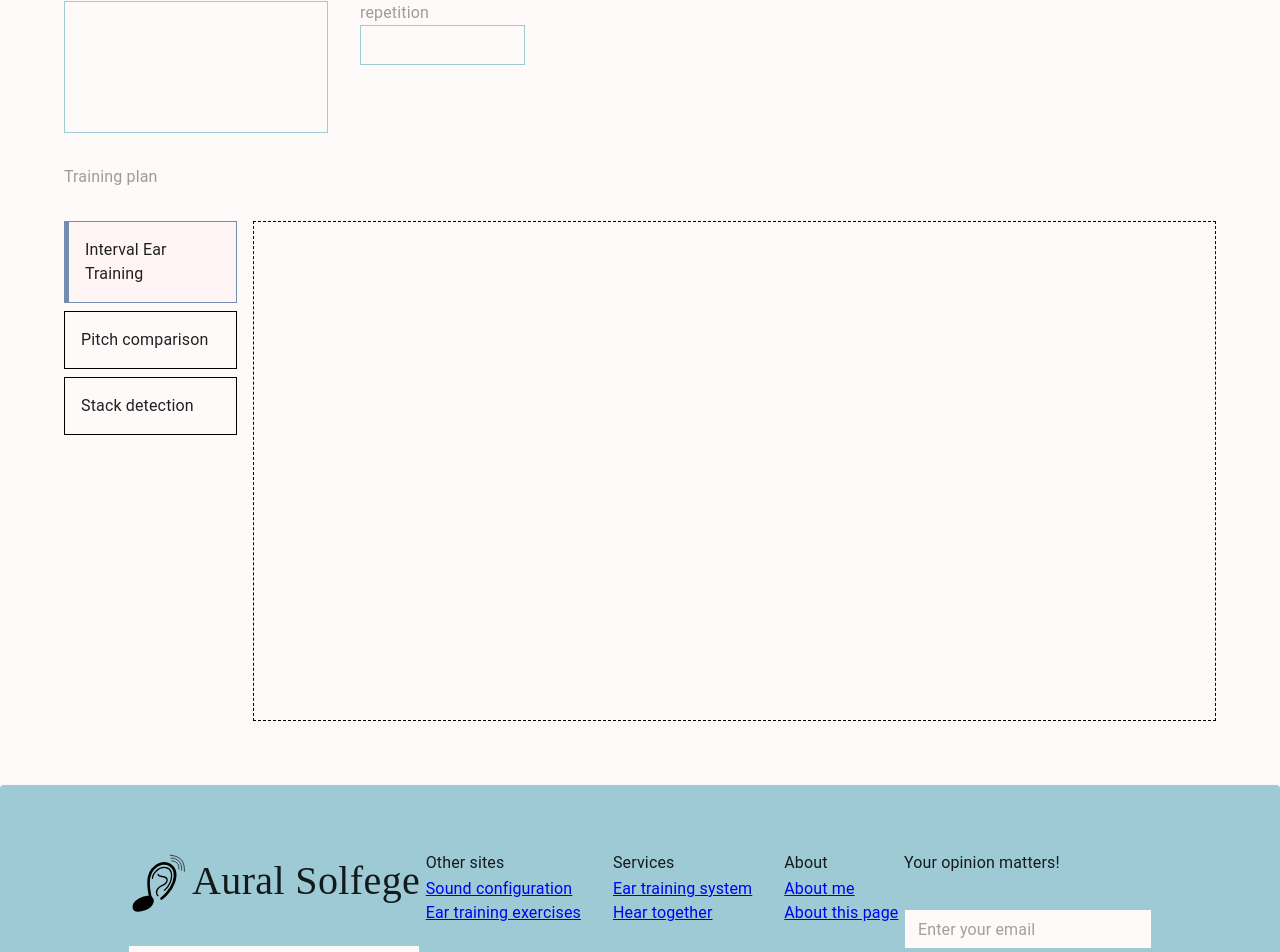
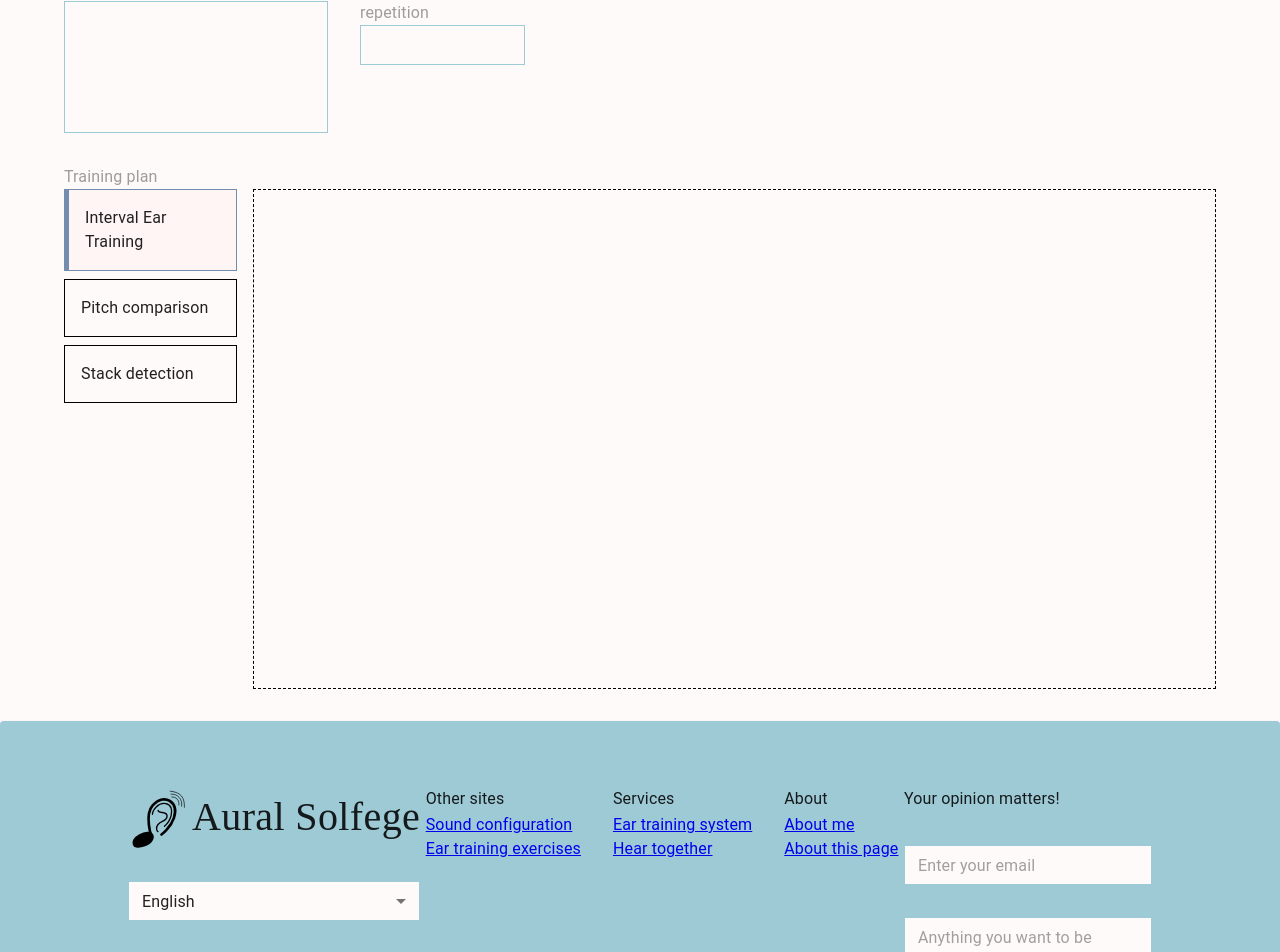
Before and after one commit to thanhKasper/aural-solfege-ui, a React (Vite) app: page /exercises/create in a window 1280 px wide. Shown: the part 351-1303 px from the top of the page. Built offline with nearby package versions, Linux system fonts and the light colour scheme; a web font is replaced by a local one.

Commit message:
refactor: minor change

```diff
--- a/src/components/organisms/DragAndDrop/containers/DropContainer.tsx
+++ b/src/components/organisms/DragAndDrop/containers/DropContainer.tsx
@@ -49,7 +49,7 @@ const DropContainer = ({ id, placeholderSx }: DropContainerProps) => {
         }
       }
     },
-    updateRelocatableElementPosition: (sourceId, dropPosition) => {
+    updateRelocatableElementPosition: (sourceId) => {
       if (placeholderIndex !== null) {
         setDraggableElements((old) => {
           const focusedElement = old.find((el) => el.id === sourceId);
--- a/src/pages/ExerciseCreationPage.tsx
+++ b/src/pages/ExerciseCreationPage.tsx
@@ -69,7 +69,7 @@ const ExerciseCreationPage = () => {
               />
             </Grid>
           </Grid>
-          <Grid container size={12}>
+          <Grid size={12}>
             <Controller
               name="trainingPlan"
               control={control}
```
